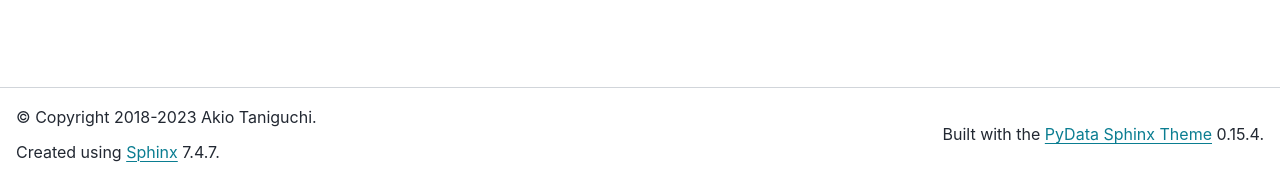
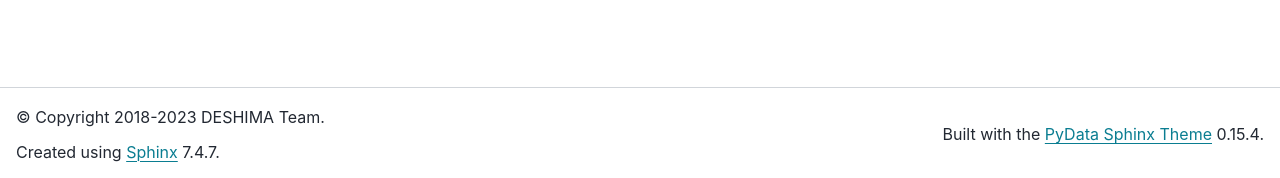
Before and after one commit to deshima-dev/decode, a Sphinx documentation site: the page built from docs/index.md, in a window 1280 px wide. Shown: the part 719-897 px from the top of the page. Built offline with Sphinx 7.4.7 and the PyData theme 0.15.4, drawn with Linux system fonts in a browser that asks for light colours; pages that are not in the unit, such as notebooks, are missing from menus.

Commit message:
#77 Update author

```diff
--- a/docs/conf.py
+++ b/docs/conf.py
@@ -1,6 +1,6 @@
 # project information
-author = "Akio Taniguchi"
-copyright = "2018-2023 Akio Taniguchi"
+author = "DESHIMA Team"
+copyright = "2018-2023 DESHIMA Team"
 
 
 # general configuration
```
Also changed, not shown: 1 other file.
